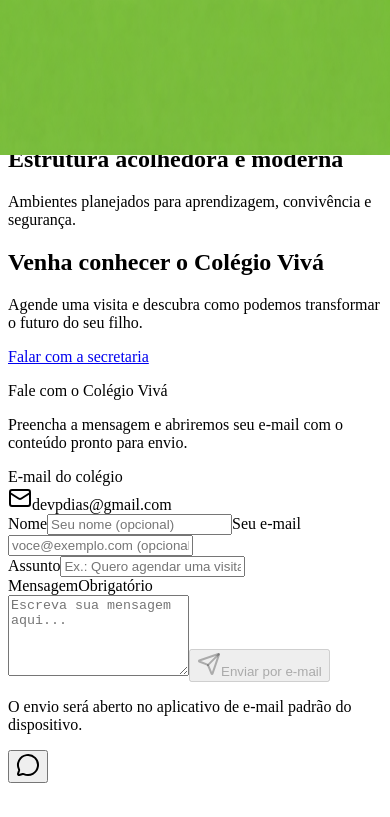
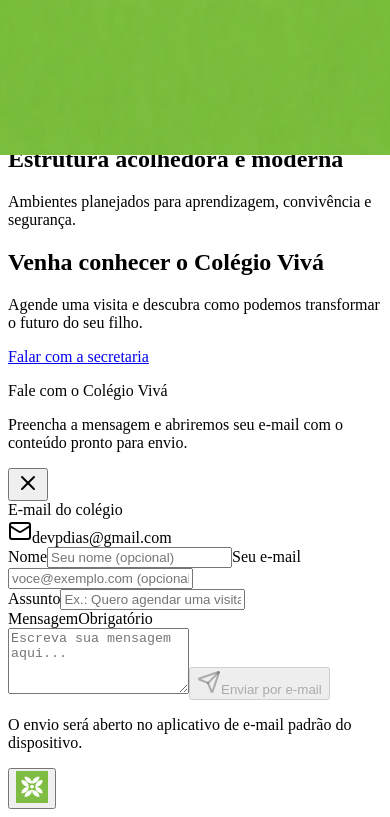
Before and after one commit to DiiasDev/site-colegio-viva, a Next.js app: page /HomePage in a window 390 px wide. Shown: the part 689-1506 px from the top of the page. Before the commit the page ends 1480 px from the top, so only its background shows below. Built offline with nearby package versions, Linux system fonts and the light colour scheme.

Commit message:
fix: corrigindo chat para email (mobile)

```diff
--- a/src/components/layout/chat.tsx
+++ b/src/components/layout/chat.tsx
@@ -1,7 +1,8 @@
 "use client";
 
+import Image from "next/image";
 import { useState } from "react";
-import { MessageCircle, X } from "lucide-react";
+import { X } from "lucide-react";
 import { ChatModal } from "../modals/chatModal";
 
 const SCHOOL_EMAIL = "devpdias@gmail.com";
@@ -13,6 +14,7 @@
     <>
       <ChatModal
         isOpen={isOpen}
+        onClose={() => setIsOpen(false)}
         schoolEmail={SCHOOL_EMAIL}
       />
 
@@ -22,13 +24,25 @@
         aria-label={isOpen ? "Fechar chat" : "Abrir chat"}
         aria-expanded={isOpen}
         className={[
-          "fixed bottom-6 right-6 z-[60] flex h-14 items-center overflow-hidden rounded-full shadow-xl transition-all duration-300 ease-out",
+          "fixed right-4 z-[60] flex h-14 items-center overflow-hidden rounded-full shadow-xl transition-all duration-300 ease-out md:right-6",
+          "bottom-[calc(env(safe-area-inset-bottom)+1rem)] md:bottom-6",
           isOpen
-            ? "w-14 justify-center bg-[var(--color-secondary)] text-white"
+            ? "pointer-events-none w-14 translate-y-2 scale-95 justify-center bg-[var(--color-secondary)] text-white opacity-0"
             : "w-14 justify-center bg-[var(--color-primary)] text-white hover:scale-105",
         ].join(" ")}
       >
-        {isOpen ? <X className="h-5 w-5" /> : <MessageCircle className="h-5 w-5" />}
+        {isOpen ? (
+          <X className="h-5 w-5" />
+        ) : (
+          <Image
+            src="/icon-192.png"
+            alt="Abrir chat do Colégio Vivá"
+            width={32}
+            height={32}
+            quality={100}
+            className="h-8 w-8 object-contain"
+          />
+        )}
       </button>
     </>
   );
--- a/src/components/modals/chatModal.tsx
+++ b/src/components/modals/chatModal.tsx
@@ -2,10 +2,11 @@
 
 import Image from "next/image";
 import { FormEvent, useMemo, useState } from "react";
-import { Mail, Send } from "lucide-react";
+import { Mail, Send, X } from "lucide-react";
 
 type ChatModalProps = {
   isOpen: boolean;
+  onClose: () => void;
   schoolEmail?: string;
 };
 
@@ -25,6 +26,7 @@
 
 export function ChatModal({
   isOpen,
+  onClose,
   schoolEmail = "contato@colegioviva.com.br",
 }: ChatModalProps) {
   const [form, setForm] = useState<FormState>(defaultForm);
@@ -64,15 +66,16 @@
   return (
     <div
       className={[
-        "fixed bottom-24 right-6 z-50 origin-bottom-right rounded-3xl border border-white/60 bg-white/95 shadow-2xl backdrop-blur transition-all duration-300 ease-out",
+        "fixed left-3 right-3 top-[calc(env(safe-area-inset-top)+0.75rem)] bottom-[calc(env(safe-area-inset-bottom)+0.75rem)] z-50 origin-bottom rounded-3xl border border-white/60 bg-white/95 shadow-2xl backdrop-blur transition-all duration-300 ease-out",
+        "md:left-auto md:right-6 md:top-auto md:bottom-24 md:origin-bottom-right",
         isOpen
-          ? "w-[calc(100vw-2rem)] max-w-[26rem] p-0 opacity-100 translate-y-0"
-          : "pointer-events-none w-16 p-0 opacity-0 translate-y-2",
+          ? "md:max-h-[min(42rem,calc(100dvh-8rem))] md:w-[26rem] p-0 opacity-100 translate-y-0"
+          : "pointer-events-none max-h-0 p-0 opacity-0 translate-y-2",
       ].join(" ")}
       aria-hidden={!isOpen}
     >
-      <div className={isOpen ? "block" : "hidden"}>
-        <div className="rounded-t-3xl border-b border-[var(--color-border)] bg-gradient-to-r from-[var(--color-primary-light)] to-white px-5 py-4">
+      <div className={isOpen ? "flex min-h-0 max-h-full flex-col overflow-hidden rounded-3xl" : "hidden"}>
+        <div className="shrink-0 rounded-t-3xl border-b border-[var(--color-border)] bg-gradient-to-r from-[var(--color-primary-light)] to-white px-4 py-3.5 sm:px-5 sm:py-4">
           <div className="flex items-start gap-3">
             <div className="mt-0.5 h-11 w-11 rounded-xl">
               <div className="relative h-11 w-11 overflow-hidden rounded-xl shadow-sm ring-1 ring-black/5">
@@ -86,24 +89,35 @@
                 />
               </div>
             </div>
-            <div>
+            <div className="min-w-0 flex-1">
               <p className="text-base font-semibold text-[var(--color-secondary)]">
                 Fale com o Colégio Vivá
               </p>
-              <p className="mt-1 text-xs leading-relaxed text-[var(--color-text-secondary)]">
+              <p className="mt-1 text-sm leading-relaxed text-[var(--color-text-secondary)] sm:text-xs">
                 Preencha a mensagem e abriremos seu e-mail com o conteúdo pronto
                 para envio.
               </p>
             </div>
+            <button
+              type="button"
+              onClick={onClose}
+              className="shrink-0 rounded-full p-2 text-[var(--color-text-secondary)] transition hover:bg-white/80 hover:text-[var(--color-secondary)]"
+              aria-label="Fechar chat"
+            >
+              <X className="h-4 w-4" />
+            </button>
           </div>
         </div>
 
-        <form onSubmit={handleSubmit} className="space-y-4 p-5">
+        <form
+          onSubmit={handleSubmit}
+          className="min-h-0 flex-1 space-y-4 overflow-y-auto overscroll-contain p-4 pb-[calc(env(safe-area-inset-bottom)+0.75rem)] sm:p-5 sm:pb-5"
+        >
           <div className="rounded-2xl border border-[var(--color-border)] bg-[var(--color-surface)]/60 p-3">
             <span className="mb-2 block text-[11px] font-semibold uppercase tracking-wide text-[var(--color-text-secondary)]">
               E-mail do colégio
             </span>
-            <div className="flex items-center gap-2 rounded-xl border border-[var(--color-border)] bg-white px-3 py-2 text-sm text-[var(--color-secondary)] shadow-sm">
+            <div className="flex items-center gap-2 rounded-xl border border-[var(--color-border)] bg-white px-3 py-2.5 text-base text-[var(--color-secondary)] shadow-sm sm:text-sm">
               <Mail className="h-4 w-4 shrink-0 text-[var(--color-primary)]" />
               <span className="truncate font-medium">{schoolEmail}</span>
             </div>
@@ -118,7 +132,7 @@
                 type="text"
                 value={form.nome}
                 onChange={(e) => setForm((prev) => ({ ...prev, nome: e.target.value }))}
-                className="w-full rounded-xl border border-[var(--color-border)] bg-white px-3 py-2.5 text-sm outline-none transition placeholder:text-[var(--color-text-secondary)]/80 focus:border-[var(--color-primary)] focus:ring-2 focus:ring-[var(--color-primary)]/15"
+                className="w-full rounded-xl border border-[var(--color-border)] bg-white px-3 py-2.5 text-base outline-none transition placeholder:text-[var(--color-text-secondary)]/80 focus:border-[var(--color-primary)] focus:ring-2 focus:ring-[var(--color-primary)]/15 sm:text-sm"
                 placeholder="Seu nome (opcional)"
               />
             </label>
@@ -131,7 +145,7 @@
                 type="email"
                 value={form.email}
                 onChange={(e) => setForm((prev) => ({ ...prev, email: e.target.value }))}
-                className="w-full rounded-xl border border-[var(--color-border)] bg-white px-3 py-2.5 text-sm outline-none transition placeholder:text-[var(--color-text-secondary)]/80 focus:border-[var(--color-primary)] focus:ring-2 focus:ring-[var(--color-primary)]/15"
+                className="w-full rounded-xl border border-[var(--color-border)] bg-white px-3 py-2.5 text-base outline-none transition placeholder:text-[var(--color-text-secondary)]/80 focus:border-[var(--color-primary)] focus:ring-2 focus:ring-[var(--color-primary)]/15 sm:text-sm"
                 placeholder="voce@exemplo.com (opcional)"
               />
             </label>
@@ -145,7 +159,7 @@
               type="text"
               value={form.assunto}
               onChange={(e) => setForm((prev) => ({ ...prev, assunto: e.target.value }))}
-              className="w-full rounded-xl border border-[var(--color-border)] bg-white px-3 py-2.5 text-sm outline-none transition placeholder:text-[var(--color-text-secondary)]/80 focus:border-[var(--color-primary)] focus:ring-2 focus:ring-[var(--color-primary)]/15"
+              className="w-full rounded-xl border border-[var(--color-border)] bg-white px-3 py-2.5 text-base outline-none transition placeholder:text-[var(--color-text-secondary)]/80 focus:border-[var(--color-primary)] focus:ring-2 focus:ring-[var(--color-primary)]/15 sm:text-sm"
               placeholder="Ex.: Quero agendar uma visita (opcional)"
             />
           </label>
@@ -161,10 +175,10 @@
             </div>
             <textarea
               required
-              rows={5}
+              rows={4}
               value={form.mensagem}
               onChange={(e) => setForm((prev) => ({ ...prev, mensagem: e.target.value }))}
-              className="w-full resize-y rounded-xl border border-[var(--color-border)] bg-white px-3 py-2.5 text-sm outline-none transition placeholder:text-[var(--color-text-secondary)]/80 focus:border-[var(--color-primary)] focus:ring-2 focus:ring-[var(--color-primary)]/15"
+              className="w-full min-h-24 sm:min-h-32 resize-y rounded-xl border border-[var(--color-border)] bg-white px-3 py-2.5 text-base outline-none transition placeholder:text-[var(--color-text-secondary)]/80 focus:border-[var(--color-primary)] focus:ring-2 focus:ring-[var(--color-primary)]/15 sm:text-sm"
               placeholder="Escreva sua mensagem aqui..."
             />
           </label>
```
